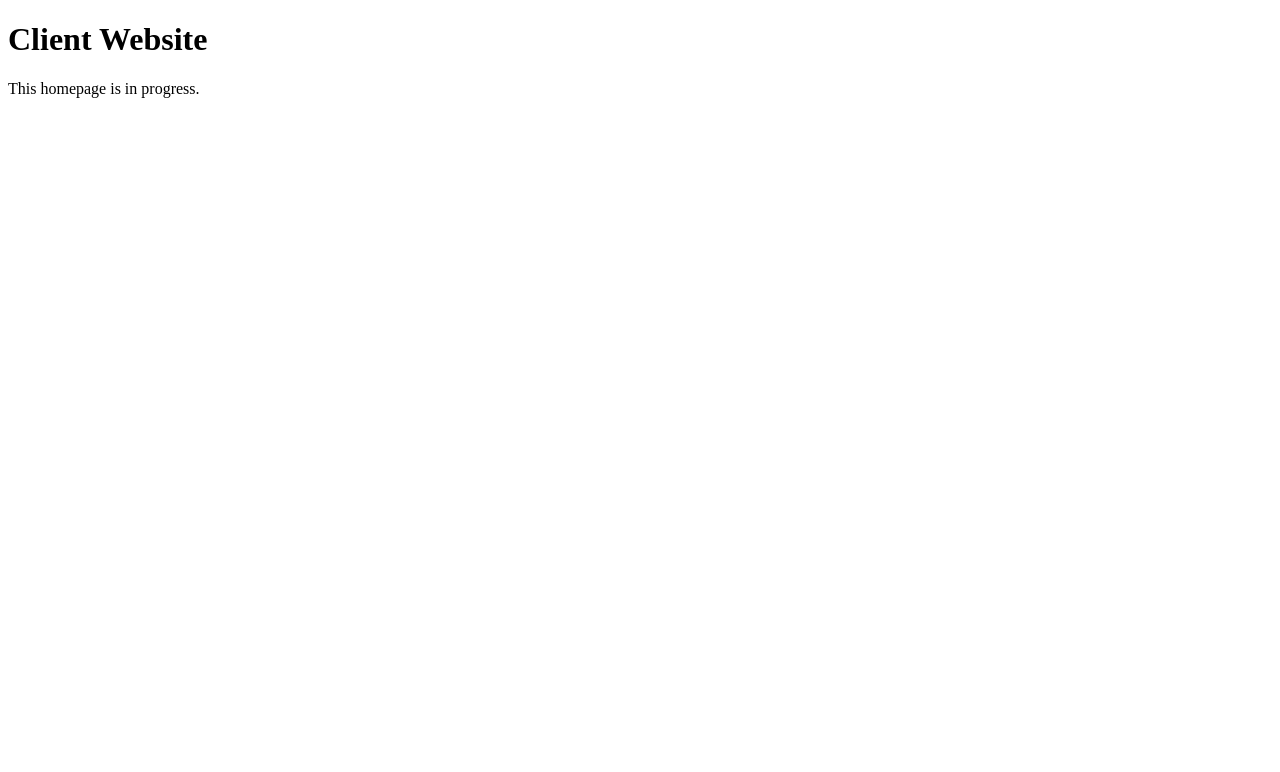
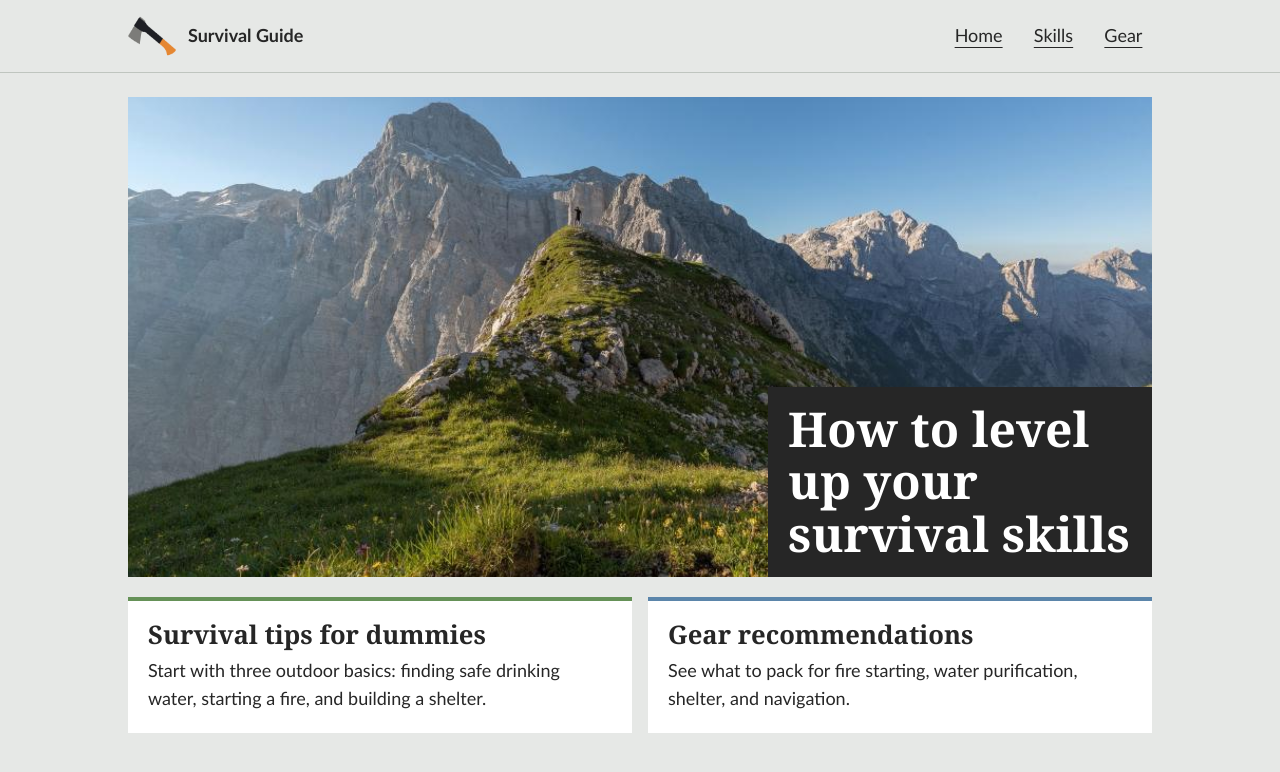
Before and after one commit to nathdm46/wdd130, a plain HTML site: page frederickson/index.html in a window 1280 px wide. Drawn offline with Linux system fonts and the light colour scheme.

Commit message:
Build Week 11 Survival Guide homepage

```diff
--- a/frederickson/index.html
+++ b/frederickson/index.html
@@ -1,14 +1,160 @@
-<!doctype html>
+<!DOCTYPE html>
 <html lang="en">
 <head>
-    <meta charset="utf-8">
-    <meta name="viewport" content="width=device-width, initial-scale=1">
-    <title>Client Website</title>
+    <meta charset="UTF-8">
+    <meta name="viewport" content="width=device-width, initial-scale=1.0">
+    <meta name="description" content="A beginner's guide to outdoor survival skills and gear.">
+    <title>Survival Guide | Home</title>
+    <style>
+        :root {
+            --ink: #262626;
+            --paper: #e6e8e6;
+            --green: #659157;
+            --blue: #5b85aa;
+        }
+
+        * { box-sizing: border-box; }
+
+        body {
+            margin: 0;
+            background: var(--paper);
+            color: var(--ink);
+            font: 1.125rem/1.55 Calibri, "Segoe UI", Arial, sans-serif;
+        }
+
+        h1, h2 {
+            font-family: Gabriola, Georgia, serif;
+            line-height: 1.1;
+        }
+
+        header { border-bottom: 1px solid #bfc5bf; }
+
+        .top-bar, main {
+            width: min(100% - 2rem, 64rem);
+            margin-inline: auto;
+        }
+
+        .top-bar {
+            display: flex;
+            align-items: center;
+            justify-content: space-between;
+            flex-wrap: wrap;
+            gap: 0.5rem 1.5rem;
+            padding-block: 0.75rem;
+        }
+
+        .brand, nav {
+            display: flex;
+            align-items: center;
+            gap: 0.75rem;
+        }
+
+        a { color: inherit; }
+
+        .brand {
+            font-weight: bold;
+            text-decoration: none;
+        }
+
+        .brand img { display: block; }
+
+        nav a {
+            padding: 0.4rem 0.6rem;
+            text-underline-offset: 0.25em;
+        }
+
+        a:focus-visible {
+            outline: 3px solid #295b83;
+            outline-offset: 3px;
+        }
+
+        main { padding-block: 1.5rem 2.5rem; }
+
+        .hero {
+            display: grid;
+            align-items: end;
+            overflow: hidden;
+            background: var(--ink);
+        }
+
+        .hero img, .hero h1 { grid-area: 1 / 1; }
+
+        .hero img {
+            display: block;
+            width: 100%;
+            height: clamp(16rem, 50vw, 30rem);
+            object-fit: cover;
+        }
+
+        .hero h1 {
+            z-index: 1;
+            justify-self: end;
+            max-width: 24rem;
+            margin: 0;
+            padding: 1rem 1.25rem;
+            background: var(--ink);
+            color: white;
+            font-size: clamp(1.8rem, 4.5vw, 3rem);
+        }
+
+        .topics {
+            display: grid;
+            grid-template-columns: repeat(2, minmax(0, 1fr));
+            gap: 1rem;
+            margin-top: 1.25rem;
+        }
+
+        .topic {
+            padding: 1.25rem;
+            border-top: 0.3rem solid var(--green);
+            background: white;
+        }
+
+        #gear { border-color: var(--blue); }
+
+        .topic h2 {
+            margin: 0 0 0.5rem;
+            font-size: 1.6rem;
+        }
+
+        .topic p { margin: 0; }
+
+        @media (max-width: 34rem) {
+            .topics { grid-template-columns: 1fr; }
+        }
+    </style>
 </head>
 <body>
+    <header>
+        <div class="top-bar">
+            <a class="brand" href="index.html">
+                <img src="logo.png" alt="" width="48" height="48">
+                Survival Guide
+            </a>
+            <nav aria-label="Main navigation">
+                <a href="index.html" aria-current="page">Home</a>
+                <a href="#skills">Skills</a>
+                <a href="#gear">Gear</a>
+            </nav>
+        </div>
+    </header>
+
     <main>
-        <h1>Client Website</h1>
-        <p>This homepage is in progress.</p>
+        <section class="hero" aria-labelledby="home-title">
+            <img src="hero.jpg" alt="A grassy ridgeline surrounded by rocky mountains" width="970" height="612">
+            <h1 id="home-title">How to level up your survival skills</h1>
+        </section>
+
+        <div class="topics">
+            <section class="topic" id="skills">
+                <h2>Survival tips for dummies</h2>
+                <p>Start with three outdoor basics: finding safe drinking water, starting a fire, and building a shelter.</p>
+            </section>
+            <section class="topic" id="gear">
+                <h2>Gear recommendations</h2>
+                <p>See what to pack for fire starting, water purification, shelter, and navigation.</p>
+            </section>
+        </div>
     </main>
 </body>
 </html>
```
Also changed, not shown: frederickson/hero.jpg (added), frederickson/logo.png (added).
